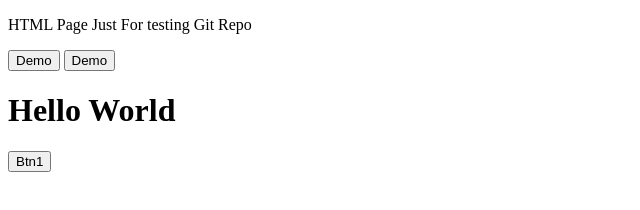
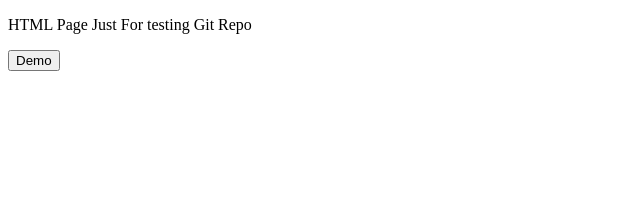
Before and after one commit to jackop125/testingrepo, a plain HTML site: page index.html in a window 1280 px wide. Shown: the whole page, without its empty margins (0-640 px from the left). Drawn offline with Linux system fonts and the light colour scheme.

Commit message:
copying code form 2nd branch

```diff
--- a/index.html
+++ b/index.html
@@ -8,8 +8,5 @@
 <body>
     <p>HTML Page Just For testing Git Repo</p>
     <button>Demo</button>
-    <button>Demo</button>
-    <h1>Hello World </h1>
-    <button>Btn1</button>
 </body>
 </html>
```
